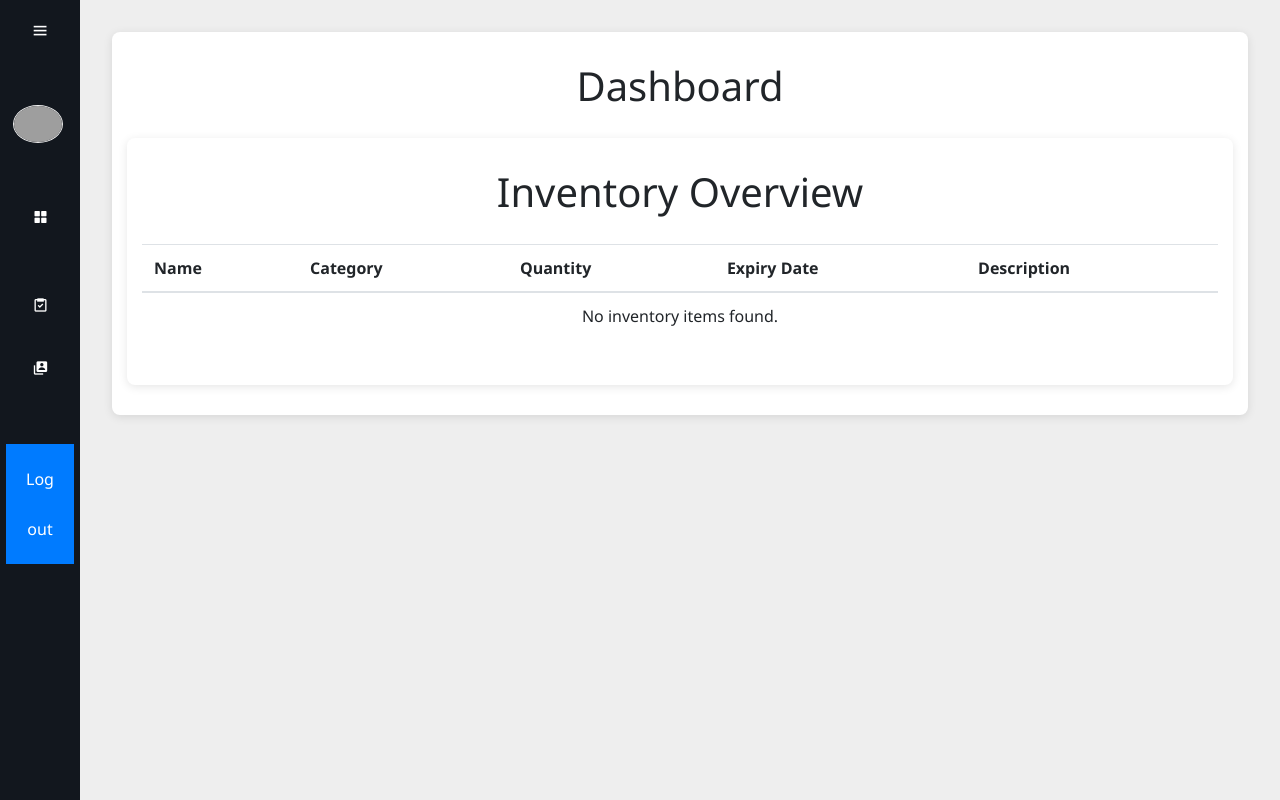
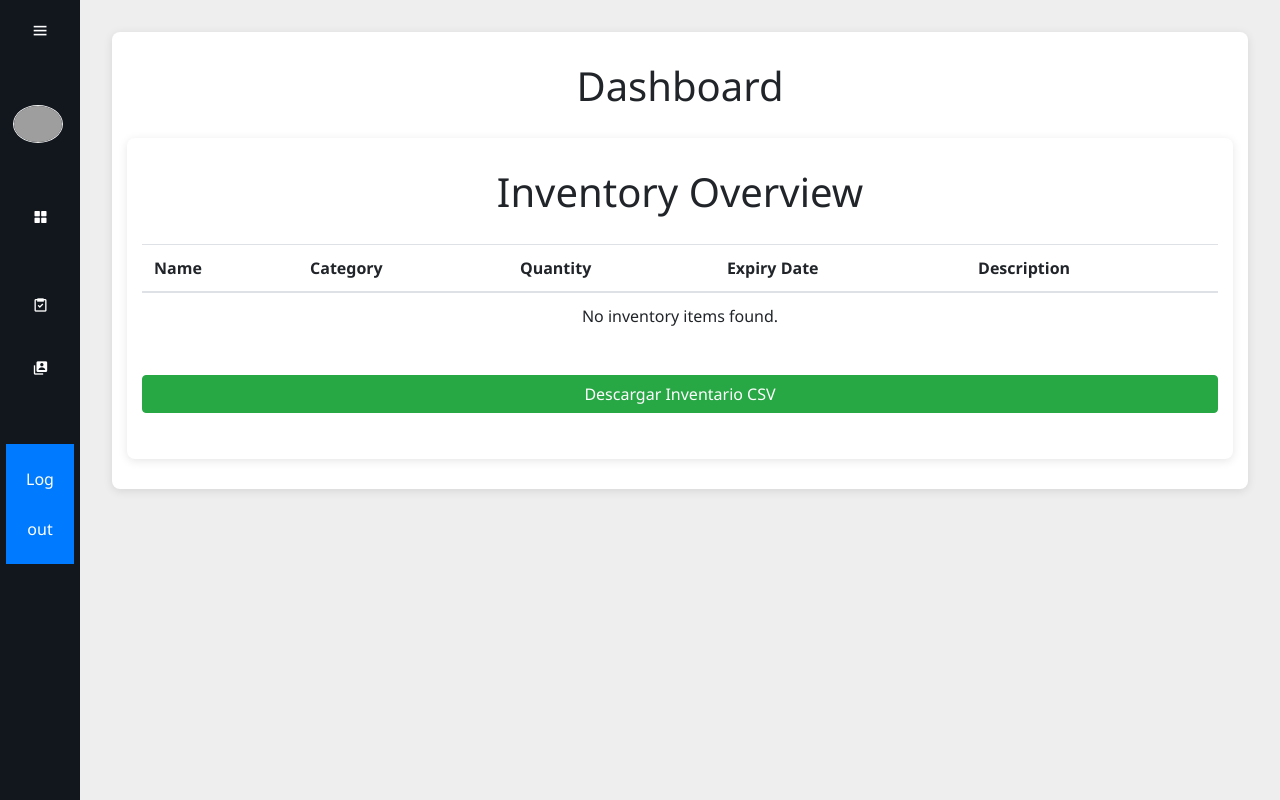
Before and after one commit to ana-chenoweth/ProyectoPizzas, a Django app: page / in a window 1280 px wide. Run offline with Django 5.2, Linux system fonts and the light colour scheme; the visitor is signed in with stand-in values (Sample User, id 1); data that the repository does not hold is empty; some libraries are stand-ins or nearby versions; grey boxes are pictures that could not be loaded.

Commit message:
Descargar csv

```diff
--- a/MyPizzeria/base/templates/base.html
+++ b/MyPizzeria/base/templates/base.html
@@ -123,6 +123,9 @@
             {% endfor %}
           </tbody>
         </table>
+        <a href="{% url 'base:export_inventory_csv' %}" class="btn btn-success mb-3">
+          Descargar Inventario CSV
+        </a>
       </div>
     </div>
 
--- a/MyPizzeria/base/urls.py
+++ b/MyPizzeria/base/urls.py
@@ -19,4 +19,6 @@ urlpatterns = [
     path('inventory/add/', views.add_inventory_item, name='add_inventory_item'),
     path('inventory/edit/<int:item_id>/', views.edit_inventory_item, name='edit_inventory_item'),
     path('inventory/delete/<int:item_id>/', views.delete_inventory_item, name='delete_inventory_item'),
+    path('inventory/export_csv/', views.export_inventory_csv, name='export_inventory_csv'),
+
 ]
--- a/MyPizzeria/base/views.py
+++ b/MyPizzeria/base/views.py
@@ -5,6 +5,8 @@ from workmates.models import workmateUser
 from tasks.models import InventoryItem
 from .form import WorkmateUserCreationForm, InventoryItemForm
 from django.db import models
+import csv
+from django.http import HttpResponse
 
 @login_required
 def home(request):
@@ -55,6 +57,26 @@ def edit_inventory_item(request, item_id):
     else:
         form = InventoryItemForm(instance=inventory_item)
     return render(request, 'edit-inventory_item.html', {'form': form, 'inventory_item': inventory_item})
+
+@login_required
+def export_inventory_csv(request):
+    # Crear respuesta con tipo de contenido CSV
+    response = HttpResponse(content_type='text/csv')
+    response['Content-Disposition'] = 'attachment; filename="inventory.csv"'
+
+    writer = csv.writer(response)
+    writer.writerow(['Name', 'Category', 'Quantity', 'Expiry Date', 'Description'])
+
+    for item in InventoryItem.objects.all():
+        writer.writerow([
+            item.name,
+            item.get_item_type_display(),
+            item.quantity,
+            item.expiry_date,
+            item.description
+        ])
+
+    return response
 
 @login_required
 @permission_required('tasks.delete_inventoryitem', raise_exception=True)
```
